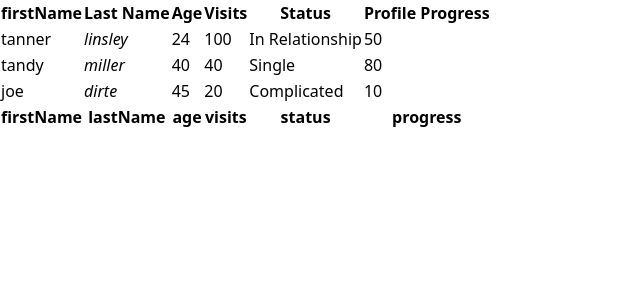
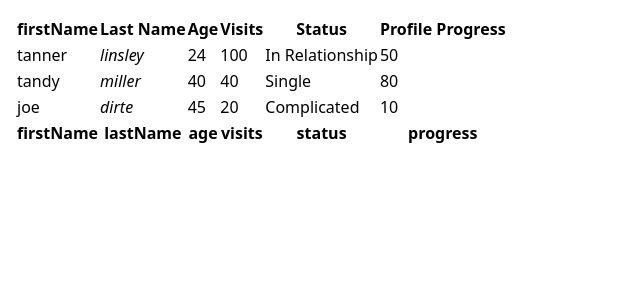
Before and after one commit to imaimai17468/table-sample, a Next.js app: page / in a window 1280 px wide. Shown: the top 300 px of the page, without its empty margins (0-640 px from the left). Built offline with nearby package versions, Linux system fonts and the light colour scheme.

Commit message:
feat: Fix formatting in page.tsx

```diff
--- a/src/app/page.tsx
+++ b/src/app/page.tsx
@@ -1,9 +1,9 @@
-import { SampleTable } from "@/components/SampleTable"
+import { SampleTable } from "@/components/SampleTable";
 
 export default function Home() {
   return (
-    <div>
+    <div className="p-4">
       <SampleTable />
     </div>
-  )
+  );
 }
```
